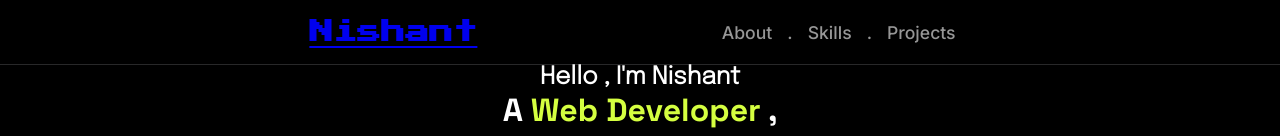
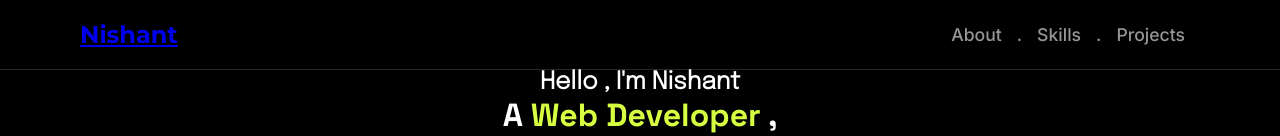
Before and after one commit to Nishant212121/portfolio, a React (Create React App) app: page / in a window 1280 px wide. Shown: the top 136 px of the page. Built offline with nearby package versions, Linux system fonts and the light colour scheme.

Commit message:
New project added

```diff
--- a/src/components/Header/header.css
+++ b/src/components/Header/header.css
@@ -3,14 +3,14 @@ nav{
     font-family: 'Inter', sans-serif;
     display: flex;
     align-items: center;
-    justify-content: space-evenly;
+    justify-content: space-between;
     background-color: #000;
     color: white;
     padding: 20px 80px;
 }
 
 nav a h1{
-    font-family: 'Press Start 2P', cursive;
+    font-family: 'Montserrat', sans-serif;
 }
 
 #navbar{
--- a/src/components/MainContent/ProjectsSection.jsx
+++ b/src/components/MainContent/ProjectsSection.jsx
@@ -8,20 +8,27 @@ function ProjectsSection(){
     return (
         <div id="projects">
         <h1 className="skillsHeading text-3xl mt-4">Projects</h1>
-            <LeftProject
+        <LeftProject
+                title="Trading Website"
+                link="https://nishantjakane.github.io/ahmedsmc"
+                description="The website Ahmed_SMC is a visually appealing and interactive platform designed to connect traders and enthusiasts. With its sleek design and user-friendly interface, AHMED_SMC offers a unique experience for courses and signals."
+                github="https://github.com/nishantjakane/ahmedsmc"
+                imgSrc="images/ahmedsmc.png"
+            />
+            <RightProject
                 title="Tindog"
                 link="https://nishantjakane.github.io/Tindog"
                 description="The website Tindog is a visually appealing and interactive platform designed to connect dog owners and enthusiasts. With its sleek design and user-friendly interface, Tindog offers a unique experience for dog lovers to meet, socialize, and arrange dog-related activities in their local area."
                 github="https://github.com/nishantjakane/Tindog"
                 imgSrc="images/tindog.png"
             />
-            <RightProject
+            <LeftProject
                 title="Todolist"
                 link="https://todolist-v2-shmo.onrender.com/"
                 description="The website TodoList is a simple and intuitive platform that helps users stay organized and manage their tasks effectively. With its minimalist design and user-friendly features, TodoList V2 allows users to create, prioritize, and track their to-do lists effortlessly, enhancing productivity and ensuring nothing falls through the cracks."
                 github="https://github.com/nishantjakane/Todolist-v2/"
                 imgSrc="images/todolist.png" />
-            <LeftProject
+            <RightProject
                 title="Secrets"
                 link="https://secrets1.onrender.com"
                 description="This website appears to be a mysterious and enigmatic platform. Its purpose and content remain concealed, inviting users to explore its secrets. With limited information available, it sparks curiosity and intrigue, leaving visitors with a sense of anticipation and wonder."
```
Also changed, not shown: public/images/ahmedsmc.png (added).
